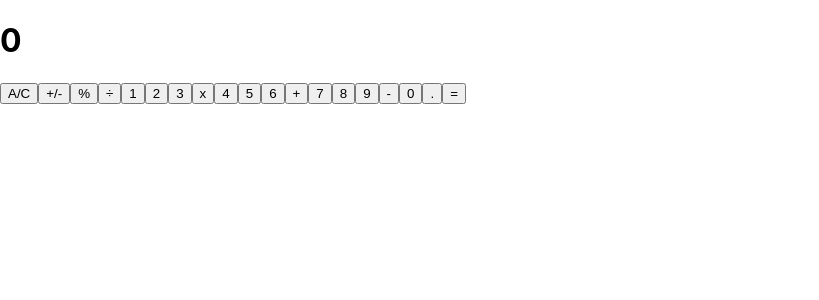
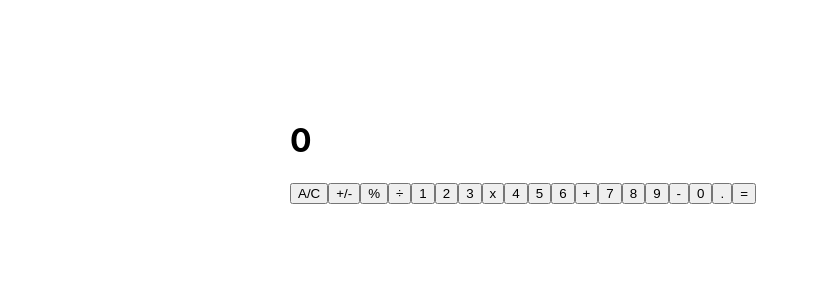
Before and after one commit to luisvinicius09/calculatorReact, a React (Create React App) app: page / in a window 1280 px wide. Shown: the top 300 px of the page, without its empty margins (0-819 px from the left). Built offline with nearby package versions, Linux system fonts and the light colour scheme.

Commit message:
Add style to app container

```diff
--- a/src/components/App.js
+++ b/src/components/App.js
@@ -24,9 +24,18 @@ const App = () => {
     }
   }
 
+  const styles = {
+    display: 'flex',
+    width: '700px',
+    flexDirection: 'column',
+    margin: 'auto',
+    position: 'relative',
+    top: '100px',
+  };
+
   return (
     <>
-      <div>
+      <div style={styles}>
         <Display result={value || '0'} />
         <ButtonPanel clickHandler={handleClick} />
       </div>
```
